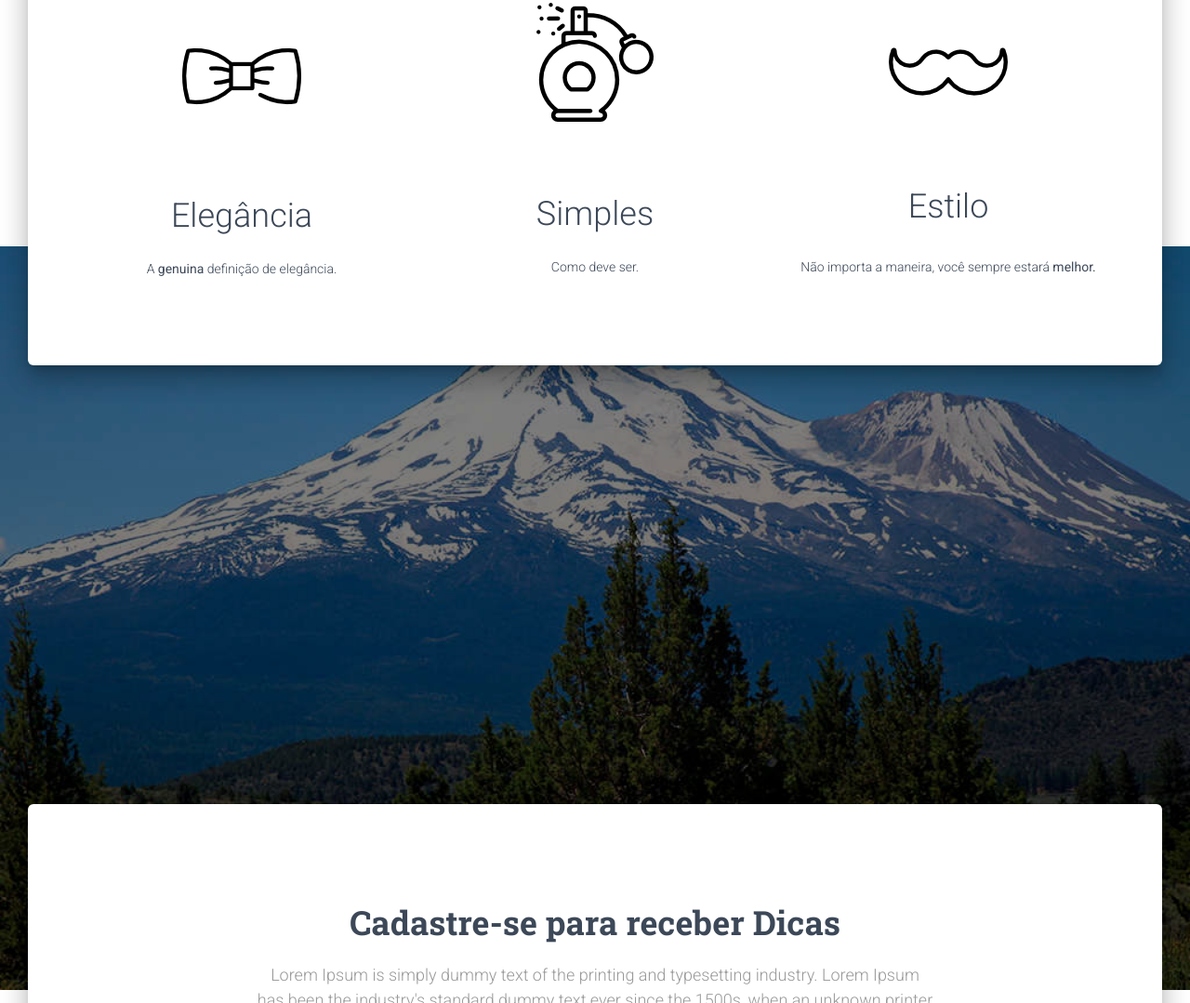
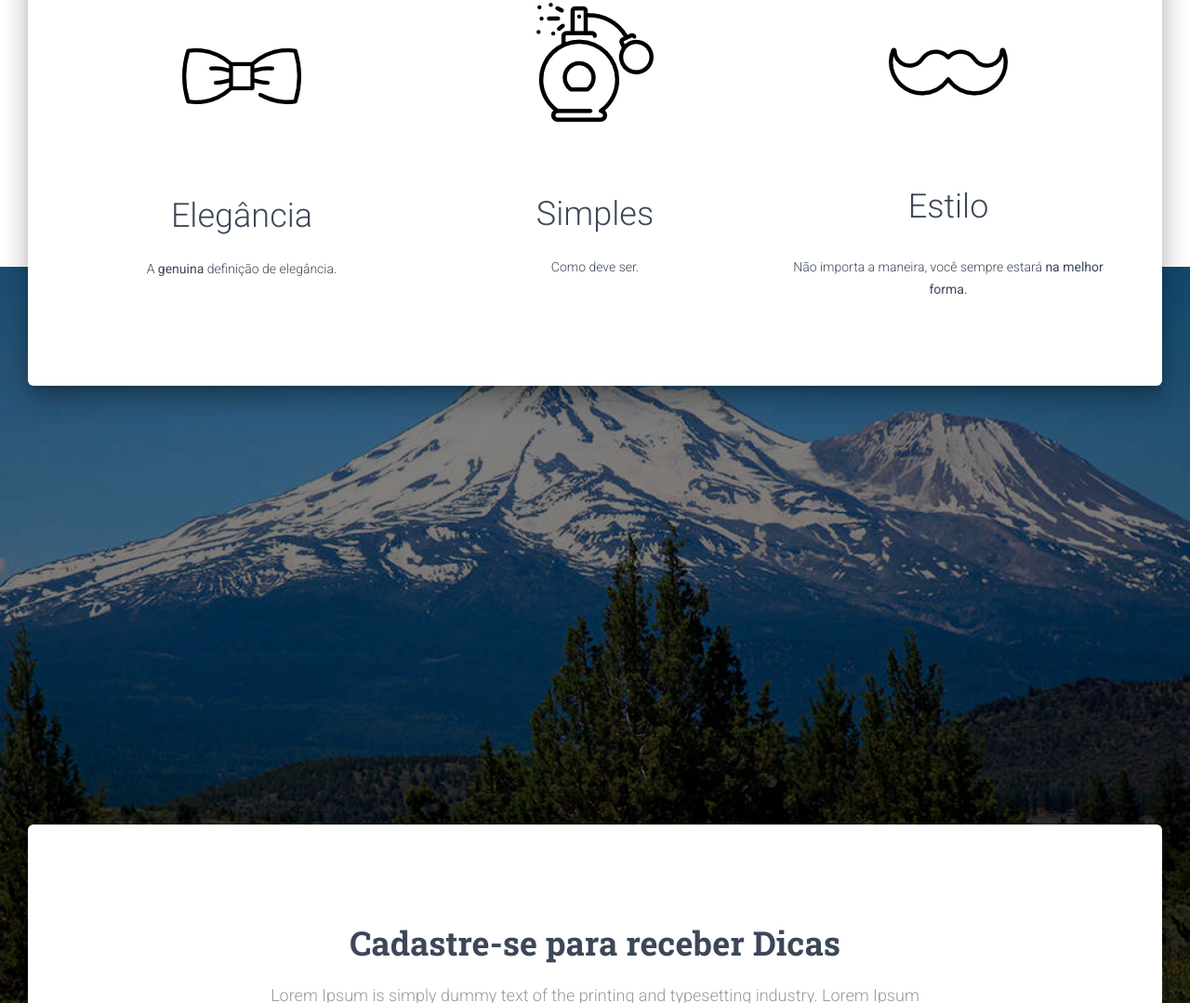
Before and after one commit to thobiasvicente/thobiasvicente.github.io, a plain HTML site: page index.html in a window 1280 px wide. Shown: the part 921-2000 px from the top of the page at 93% size. Drawn offline with Linux system fonts and the light colour scheme; some packages are replaced by stand-ins of ours.

Commit message:
fix text error

```diff
--- a/index.html
+++ b/index.html
@@ -98,7 +98,7 @@
                             <div class="pt-4">
                                 <h2>Estilo</h2>
                             </div>
-                            <p class="pt-3">Não importa a maneira, você sempre estará <strong>melhor.</strong></p>
+                            <p class="pt-3">Não importa a maneira, você sempre estará <strong>na melhor forma.</strong></p>
                         </div>
                     </div>
                 </div>
```
